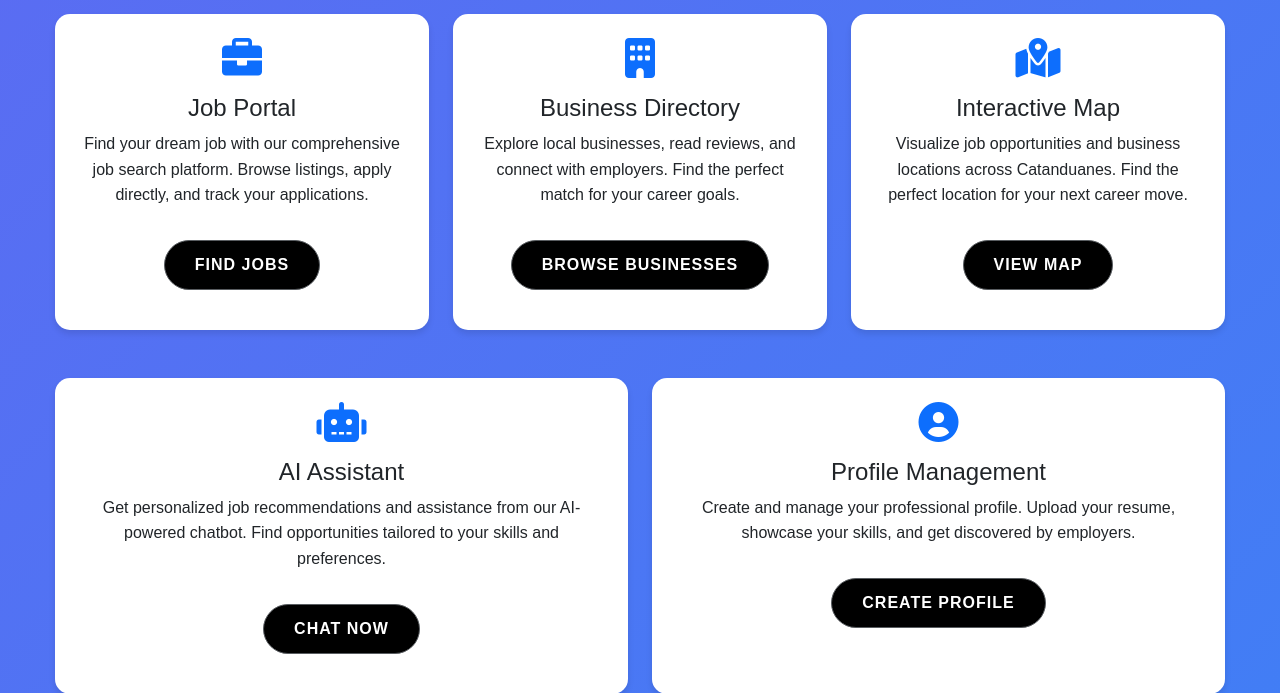
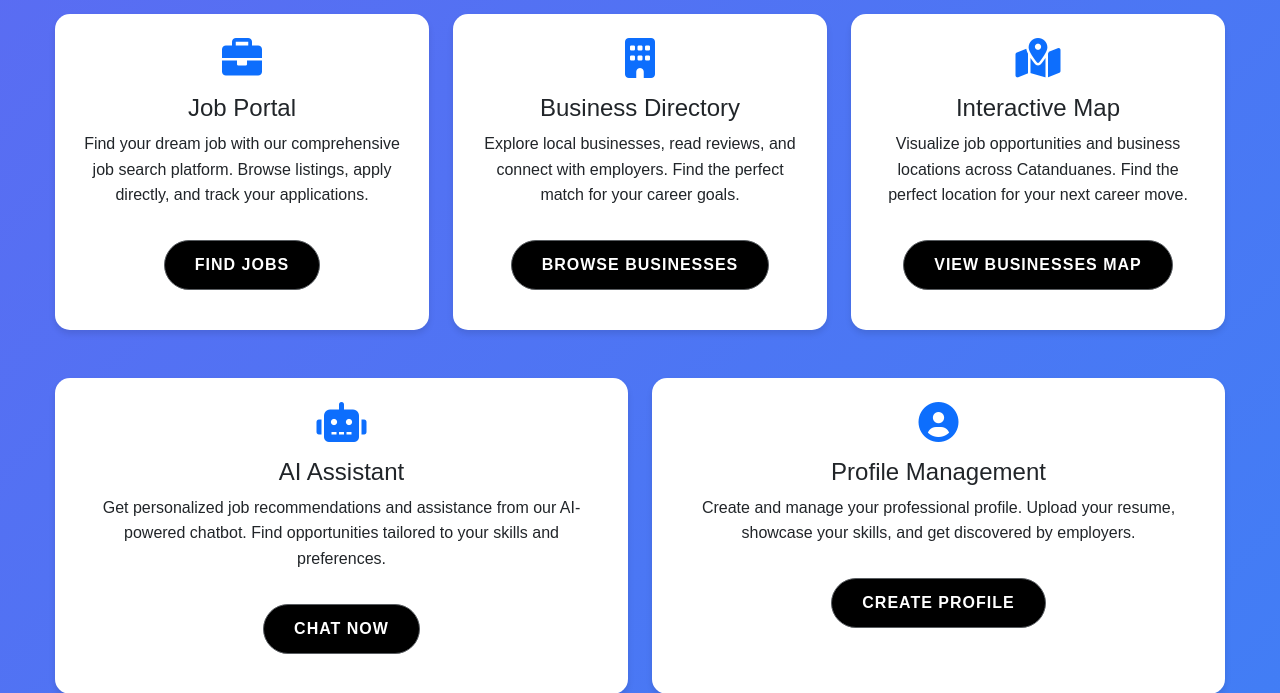
Before and after one commit to Fr4nzJ/CatanduanesConnect, a Flask app: page / in a window 1280 px wide. Shown: the part 798-1491 px from the top of the page. Run offline with Flask 3, Linux system fonts and the light colour scheme; parts of the project's set-up code (start-up, migrations or seed data) failed here and were passed over; some libraries are stand-ins or nearby versions.

Commit message:
business update

```diff
--- a/routes/businesses_routes.py
+++ b/routes/businesses_routes.py
@@ -58,7 +58,8 @@ def list_business_owners():
                 f"""
                 MATCH (u:User)
                 WHERE {where_clause}
-                RETURN u ORDER BY toLower(u.business_name)
+                WITH u, toLower(coalesce(u.business_name, u.first_name + ' ' + coalesce(u.last_name,''))) AS sortKey
+                RETURN u ORDER BY sortKey
                 """,
                 **params,
             )
--- a/templates/home.html
+++ b/templates/home.html
@@ -134,7 +134,7 @@
                     <i class="fas fa-building feature-icon"></i>
                     <h3 class="card-title h4">Business Directory</h3>
                     <p class="card-text">Explore local businesses, read reviews, and connect with employers. Find the perfect match for your career goals.</p>
-                    <a href="{{ url_for('businesses') }}" class="btn btn-primary btn-custom mt-3">Browse Businesses</a>
+                    <a href="{{ url_for('businesses.list_business_owners') }}" class="btn btn-primary btn-custom mt-3">Browse Businesses</a>
                 </div>
             </div>
         </div>
@@ -144,7 +144,7 @@
                     <i class="fas fa-map-marked-alt feature-icon"></i>
                     <h3 class="card-title h4">Interactive Map</h3>
                     <p class="card-text">Visualize job opportunities and business locations across Catanduanes. Find the perfect location for your next career move.</p>
-                    <a href="{{ url_for('map') }}" class="btn btn-primary btn-custom mt-3">View Map</a>
+                    <a href="{{ url_for('businesses.list_business_owners') }}" class="btn btn-primary btn-custom mt-3">View Businesses Map</a>
                 </div>
             </div>
         </div>
```
